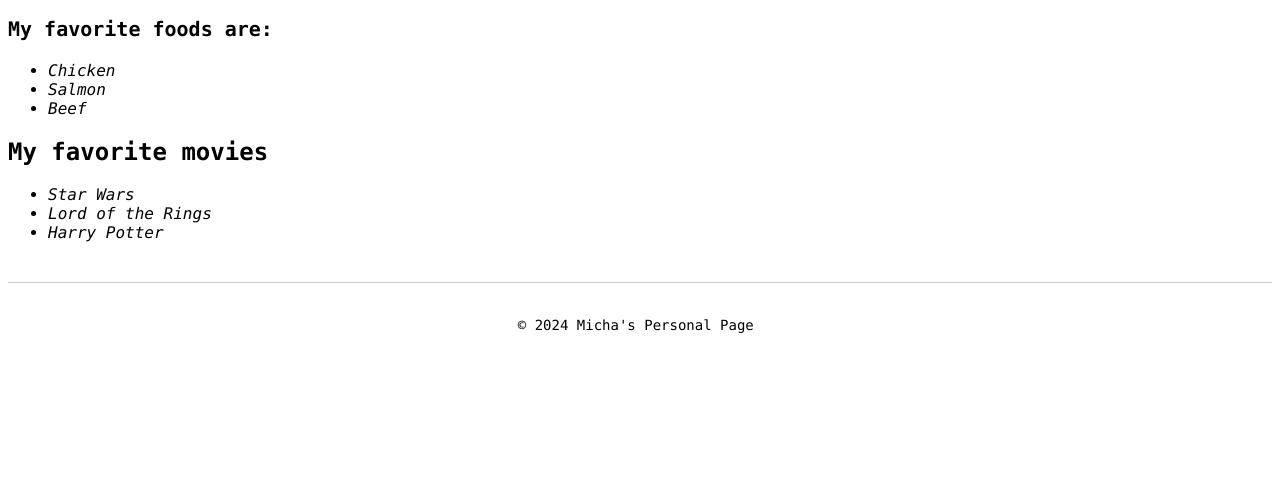
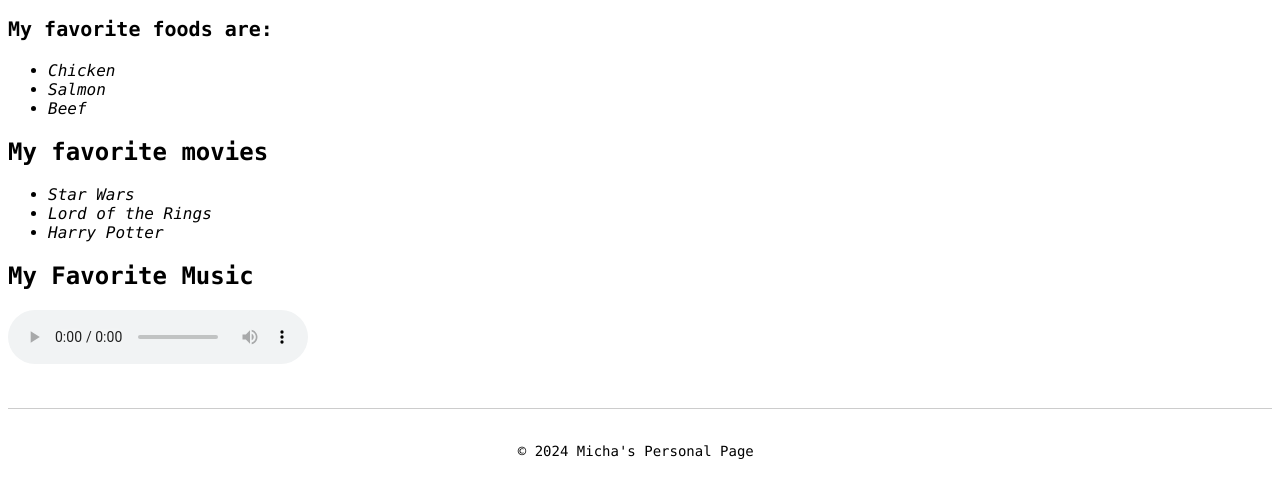
Before and after one commit to Michaprog/michaprog.github.io, a plain HTML site: page index.html in a window 1280 px wide. Shown: the part 471-968 px from the top of the page. Before the commit the page ends 846 px from the top, so only its background shows below. Drawn offline with Linux system fonts and the light colour scheme.

Commit message:
null commit

```diff
--- a/index.html
+++ b/index.html
@@ -59,6 +59,13 @@
         <li>Harry Potter</li>
     </ul>
 </section>
+<section>
+    <h2>My Favorite Music</h2>
+    <audio controls>
+        <source src="https://soundcloud.com/eiko-596805824/too-many-nights-metro-boomin?utm_source=clipboard&utm_medium=text&utm_campaign=social_sharing" type="audio/mpeg">
+        Your browser does not support the audio element.
+    </audio>
+</section>
 </body>
 <footer>
     <p>&copy; 2024 Micha's Personal Page ️</p>
```
